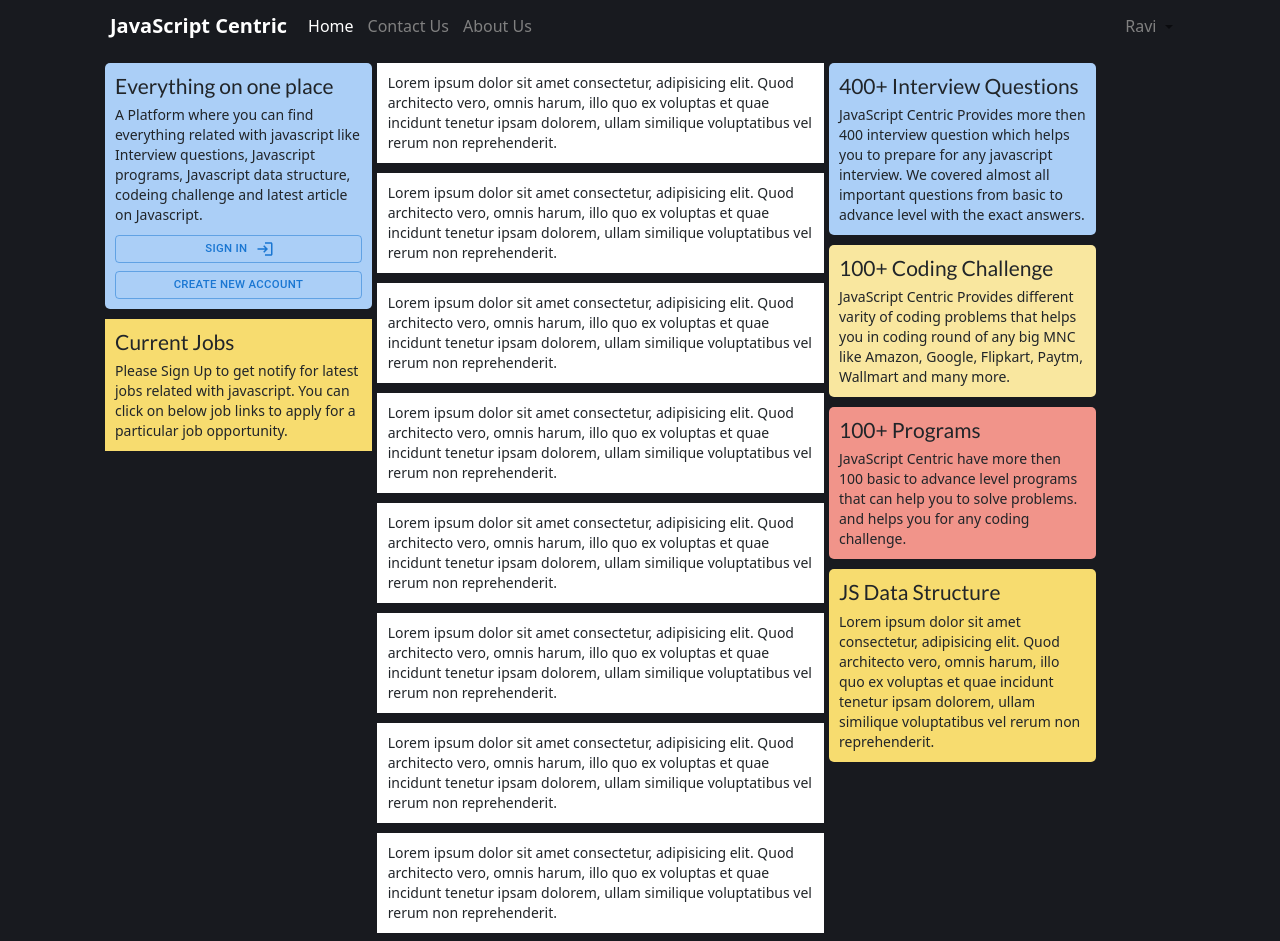
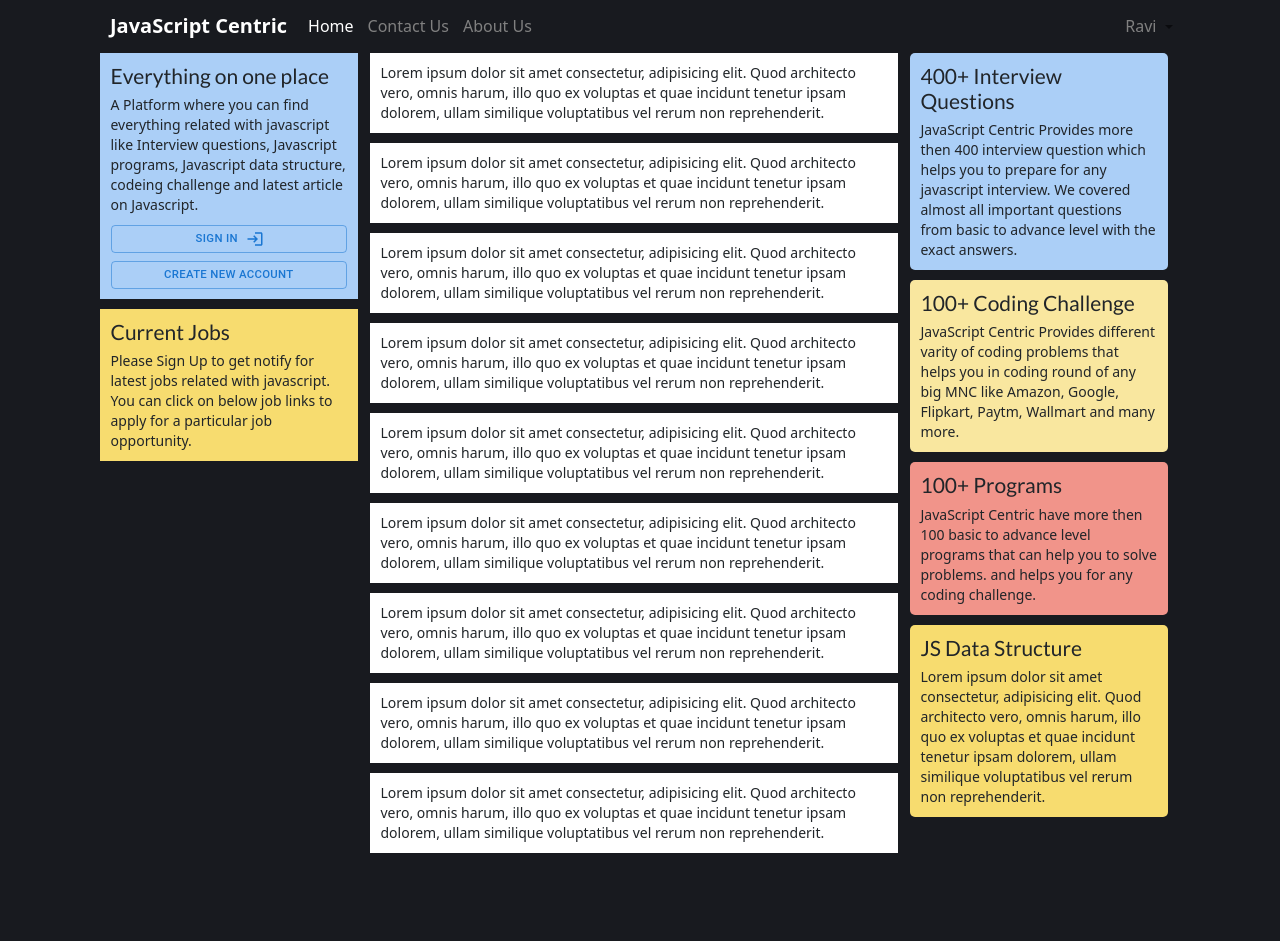
Before and after one commit to ravics09/javascriptcentricReactJS, a React (Create React App) app: page /home in a window 1280 px wide. Shown: the top 941 px of the page. After the commit the page ends 863 px from the top, so only its background shows below. Built offline with nearby package versions, Linux system fonts and the light colour scheme.

Commit message:
Corrected Home page layout

```diff
--- a/src/components/navbar.js
+++ b/src/components/navbar.js
@@ -1,8 +1,7 @@
 import React, { useState, useEffect } from "react";
-import { NavLink, Link, useHistory } from "react-router-dom";
+import { NavLink, useHistory } from "react-router-dom";
 import "bootstrap/dist/css/bootstrap.min.css";
 import NavBarStyle from "./navbar.module.css";
-import { LinkContainer } from "react-router-bootstrap";
 import { Navbar, Nav, NavDropdown } from "react-bootstrap";
 
 const NavBar = () => {
--- a/src/pages/Home/home.jsx
+++ b/src/pages/Home/home.jsx
@@ -5,6 +5,7 @@ import Stack from "@mui/material/Stack";
 import LoginIcon from "@mui/icons-material/Login";
 import "bootstrap/dist/css/bootstrap.min.css";
 import homeStyle from "./home.module.css";
+import { Container, Row, Col } from "react-bootstrap";
 
 const Home = () => {
   const history = useHistory();
@@ -46,24 +47,11 @@ const Home = () => {
   }, []);
 
   return (
-    <div className={homeStyle.container}>
-      <div className="row">
-        <div
-          className="col-md-3"
-          style={{
-            marginTop: 10,
-            marginRight: 5,
-          }}
-        >
-          <div className="row">
-            <div
-              style={{
-                marginBottom: 10,
-                backgroundColor: "#ABCFF7",
-                borderWidth: 1,
-                borderRadius: 5,
-              }}
-            >
+    <Container>
+      <Row>
+        <Col xs={12} md={3}>
+          <Row className={homeStyle.firstColumn}>
+            <Col>
               <div
                 style={{
                   paddingTop: 10,
@@ -78,7 +66,7 @@ const Home = () => {
                   article on Javascript.
                 </p>
               </div>
-              <div style={{ marginBottom: 10 }}>
+              <div style={{ paddingBottom: 10 }}>
                 <Stack gap={1}>
                   <Button
                     size="small"
@@ -99,15 +87,14 @@ const Home = () => {
                   </Button>
                 </Stack>
               </div>
-            </div>
-          </div>
-          <div className="row">
+            </Col>
+          </Row>
+          <Row className={homeStyle.firstSecondColumn}>
+            <Col>
               <div
                 style={{
                   paddingTop: 10,
                   paddingBottom: 10,
-                marginBottom: 10,
-                backgroundColor: "#F7DC6F",
                 }}
               >
                 <h4>Current Jobs</h4>
@@ -117,219 +104,171 @@ const Home = () => {
                   particular job opportunity.
                 </p>
               </div>
-          </div>
-        </div>
-
-        <div
-          className="col-md-5"
-          style={{
-            marginTop: 10,
-            marginRight: 5,
-          }}
-        >
-          <div className="row">
+            </Col>
+          </Row>
+        </Col>
+        <Col xs={12} md={6}>
+          <Row className={homeStyle.secondColumn}>
+            <Col>
               <div
                 style={{
-                marginBottom: 10,
                   paddingTop: 10,
                   paddingBottom: 10,
-                backgroundColor: "white",
                 }}
               >
                 <p>
                   Lorem ipsum dolor sit amet consectetur, adipisicing elit. Quod
                   architecto vero, omnis harum, illo quo ex voluptas et quae
-                incidunt tenetur ipsam dolorem, ullam similique voluptatibus vel
-                rerum non reprehenderit.
+                  incidunt tenetur ipsam dolorem, ullam similique voluptatibus
+                  vel rerum non reprehenderit.
                 </p>
               </div>
-          </div>
-          <div className="row">
+            </Col>
+          </Row>
+          <Row className={homeStyle.secondColumn}>
+            <Col>
               <div
                 style={{
-                marginBottom: 10,
                   paddingTop: 10,
                   paddingBottom: 10,
-                backgroundColor: "white",
                 }}
               >
                 <p>
                   Lorem ipsum dolor sit amet consectetur, adipisicing elit. Quod
                   architecto vero, omnis harum, illo quo ex voluptas et quae
-                incidunt tenetur ipsam dolorem, ullam similique voluptatibus vel
-                rerum non reprehenderit.
+                  incidunt tenetur ipsam dolorem, ullam similique voluptatibus
+                  vel rerum non reprehenderit.
                 </p>
               </div>
-          </div>
-          <div className="row">
+            </Col>
+          </Row>
+          <Row className={homeStyle.secondColumn}>
+            <Col>
               <div
                 style={{
-                marginBottom: 10,
                   paddingTop: 10,
                   paddingBottom: 10,
-                backgroundColor: "white",
                 }}
               >
                 <p>
                   Lorem ipsum dolor sit amet consectetur, adipisicing elit. Quod
                   architecto vero, omnis harum, illo quo ex voluptas et quae
-                incidunt tenetur ipsam dolorem, ullam similique voluptatibus vel
-                rerum non reprehenderit.
+                  incidunt tenetur ipsam dolorem, ullam similique voluptatibus
+                  vel rerum non reprehenderit.
                 </p>
               </div>
-          </div>
-          <div className="row">
+            </Col>
+          </Row>
+          <Row className={homeStyle.secondColumn}>
+            <Col>
               <div
                 style={{
-                marginBottom: 10,
                   paddingTop: 10,
                   paddingBottom: 10,
-                backgroundColor: "white",
                 }}
               >
                 <p>
                   Lorem ipsum dolor sit amet consectetur, adipisicing elit. Quod
                   architecto vero, omnis harum, illo quo ex voluptas et quae
-                incidunt tenetur ipsam dolorem, ullam similique voluptatibus vel
-                rerum non reprehenderit.
+                  incidunt tenetur ipsam dolorem, ullam similique voluptatibus
+                  vel rerum non reprehenderit.
                 </p>
               </div>
-          </div>
-          <div className="row">
+            </Col>
+          </Row>
+          <Row className={homeStyle.secondColumn}>
+            <Col>
               <div
                 style={{
-                marginBottom: 10,
                   paddingTop: 10,
                   paddingBottom: 10,
-                backgroundColor: "white",
                 }}
               >
                 <p>
                   Lorem ipsum dolor sit amet consectetur, adipisicing elit. Quod
                   architecto vero, omnis harum, illo quo ex voluptas et quae
-                incidunt tenetur ipsam dolorem, ullam similique voluptatibus vel
-                rerum non reprehenderit.
+                  incidunt tenetur ipsam dolorem, ullam similique voluptatibus
+                  vel rerum non reprehenderit.
                 </p>
               </div>
-          </div>
-          <div className="row">
+            </Col>
+          </Row>
+          <Row className={homeStyle.secondColumn}>
+            <Col>
               <div
                 style={{
-                marginBottom: 10,
                   paddingTop: 10,
                   paddingBottom: 10,
-                backgroundColor: "white",
                 }}
               >
                 <p>
                   Lorem ipsum dolor sit amet consectetur, adipisicing elit. Quod
                   architecto vero, omnis harum, illo quo ex voluptas et quae
-                incidunt tenetur ipsam dolorem, ullam similique voluptatibus vel
-                rerum non reprehenderit.
+                  incidunt tenetur ipsam dolorem, ullam similique voluptatibus
+                  vel rerum non reprehenderit.
                 </p>
               </div>
-          </div>
-          <div className="row">
+            </Col>
+          </Row>
+          <Row className={homeStyle.secondColumn}>
+            <Col>
               <div
                 style={{
-                marginBottom: 10,
                   paddingTop: 10,
                   paddingBottom: 10,
-                backgroundColor: "white",
                 }}
               >
                 <p>
                   Lorem ipsum dolor sit amet consectetur, adipisicing elit. Quod
                   architecto vero, omnis harum, illo quo ex voluptas et quae
-                incidunt tenetur ipsam dolorem, ullam similique voluptatibus vel
-                rerum non reprehenderit.
+                  incidunt tenetur ipsam dolorem, ullam similique voluptatibus
+                  vel rerum non reprehenderit.
                 </p>
               </div>
-          </div>
-          <div className="row">
+            </Col>
+          </Row>
+          <Row className={homeStyle.secondColumn}>
+            <Col>
               <div
                 style={{
-                marginBottom: 10,
                   paddingTop: 10,
                   paddingBottom: 10,
-                backgroundColor: "white",
                 }}
               >
                 <p>
                   Lorem ipsum dolor sit amet consectetur, adipisicing elit. Quod
                   architecto vero, omnis harum, illo quo ex voluptas et quae
-                incidunt tenetur ipsam dolorem, ullam similique voluptatibus vel
-                rerum non reprehenderit.
+                  incidunt tenetur ipsam dolorem, ullam similique voluptatibus
+                  vel rerum non reprehenderit.
                 </p>
               </div>
-          </div>
-          <div className="row">
+            </Col>
+          </Row>
+          <Row className={homeStyle.secondColumn}>
+            <Col>
               <div
                 style={{
-                marginBottom: 10,
                   paddingTop: 10,
                   paddingBottom: 10,
-                backgroundColor: "white",
                 }}
               >
                 <p>
                   Lorem ipsum dolor sit amet consectetur, adipisicing elit. Quod
                   architecto vero, omnis harum, illo quo ex voluptas et quae
-                incidunt tenetur ipsam dolorem, ullam similique voluptatibus vel
-                rerum non reprehenderit.
+                  incidunt tenetur ipsam dolorem, ullam similique voluptatibus
+                  vel rerum non reprehenderit.
                 </p>
               </div>
-          </div>
-          <div className="row">
+            </Col>
+          </Row>
+        </Col>
+        <Col xs={12} md={3}>
+          <Row className={homeStyle.interviewSection}>
+            <Col>
               <div
                 style={{
-                marginBottom: 10,
                   paddingTop: 10,
                   paddingBottom: 10,
-                backgroundColor: "white",
-              }}
-            >
-              <p>
-                Lorem ipsum dolor sit amet consectetur, adipisicing elit. Quod
-                architecto vero, omnis harum, illo quo ex voluptas et quae
-                incidunt tenetur ipsam dolorem, ullam similique voluptatibus vel
-                rerum non reprehenderit.
-              </p>
-            </div>
-          </div>
-          <div className="row">
-            <div
-              style={{
-                marginBottom: 10,
-                paddingTop: 10,
-                paddingBottom: 10,
-                backgroundColor: "white",
-              }}
-            >
-              <p>
-                Lorem ipsum dolor sit amet consectetur, adipisicing elit. Quod
-                architecto vero, omnis harum, illo quo ex voluptas et quae
-                incidunt tenetur ipsam dolorem, ullam similique voluptatibus vel
-                rerum non reprehenderit.
-              </p>
-            </div>
-          </div>
-        </div>
-        <div
-          className="col-md-3"
-          style={{
-            marginTop: 10,
-          }}
-        >
-          <div className="row">
-            <div
-              style={{
-                marginBottom: 10,
-                paddingTop: 10,
-                paddingBottom: 10,
-                backgroundColor: "#ABCFF7",
-                borderWidth: 1,
-                borderRadius: 5,
                   cursor: "pointer",
                 }}
                 onClick={openInterviewQuestion}
@@ -342,37 +281,33 @@ const Home = () => {
                   level with the exact answers.
                 </p>
               </div>
-          </div>
-          <div className="row">
+            </Col>
+          </Row>
+          <Row className={homeStyle.codingSection}>
+            <Col>
               <div
                 style={{
-                marginBottom: 10,
                   paddingTop: 10,
                   paddingBottom: 10,
-                backgroundColor: "#F9E79F",
-                borderWidth: 1,
-                borderRadius: 5,
                   cursor: "pointer",
                 }}
                 onClick={openCodingChallenge}
               >
                 <h4>100+ Coding Challenge</h4>
                 <p>
-                JavaScript Centric Provides different varity of coding problems
-                that helps you in coding round of any big MNC like Amazon,
-                Google, Flipkart, Paytm, Wallmart and many more.
+                  JavaScript Centric Provides different varity of coding
+                  problems that helps you in coding round of any big MNC like
+                  Amazon, Google, Flipkart, Paytm, Wallmart and many more.
                 </p>
               </div>
-          </div>
-          <div className="row">
+            </Col>
+          </Row>
+          <Row className={homeStyle.programSection}>
+            <Col>
               <div
                 style={{
-                marginBottom: 10,
                   paddingTop: 10,
                   paddingBottom: 10,
-                backgroundColor: "#F1948A",
-                borderWidth: 1,
-                borderRadius: 5,
                   cursor: "pointer",
                 }}
                 onClick={openAllPrograms}
@@ -380,20 +315,18 @@ const Home = () => {
                 <h4>100+ Programs</h4>
                 <p>
                   JavaScript Centric have more then 100 basic to advance level
-                programs that can help you to solve problems. and helps you for
-                any coding challenge.
+                  programs that can help you to solve problems. and helps you
+                  for any coding challenge.
                 </p>
               </div>
-          </div>
-          <div className="row">
+            </Col>
+          </Row>
+          <Row className={homeStyle.dataStructureSection}>
+            <Col>
               <div
                 style={{
-                marginBottom: 10,
                   paddingTop: 10,
                   paddingBottom: 10,
-                backgroundColor: "#F7DC6F",
-                borderWidth: 1,
-                borderRadius: 5,
                   cursor: "pointer",
                 }}
                 onClick={openDataStructures}
@@ -402,14 +335,15 @@ const Home = () => {
                 <p>
                   Lorem ipsum dolor sit amet consectetur, adipisicing elit. Quod
                   architecto vero, omnis harum, illo quo ex voluptas et quae
-                incidunt tenetur ipsam dolorem, ullam similique voluptatibus vel
-                rerum non reprehenderit.
+                  incidunt tenetur ipsam dolorem, ullam similique voluptatibus
+                  vel rerum non reprehenderit.
                 </p>
               </div>
-          </div>
-        </div>
-      </div>
-    </div>
+            </Col>
+          </Row>
+        </Col>
+      </Row>
+    </Container>
   );
 };
 export default Home;
--- a/src/pages/Home/home.module.css
+++ b/src/pages/Home/home.module.css
@@ -1,5 +1,52 @@
-.container{
-    background-color: #181A1F;
-    padding-left:15px;
-    padding-right: 15px;
+.firstColumn {
+  background-color: #abcff7;
+  margin-right: 2px;
+  margin-bottom: 10px;
 }
+.secondColumn {
+  background-color: white;
+  margin-right: 2px;
+  margin-bottom: 10px;
+}
+.thirdColumn {
+  background-color: #ABCFF7;
+  margin-bottom: 10px;
+  margin-right: 2px;
+}
+.firstFirstColumn {
+  background-color: #abcff7;
+  margin-bottom: 5px;
+}
+.firstSecondColumn {
+  background-color: #F7DC6F;
+  margin-bottom: 10px;
+  margin-right: 2px;
+}
+.interviewSection {
+    background-color: #ABCFF7;
+    margin-bottom: 10px;
+    margin-right: 2px;
+    border-radius: 5px;
+    border-width: 1px;
+}
+.codingSection {
+    background-color: #F9E79F;
+    margin-bottom: 10px;
+    margin-right: 2px;
+    border-radius: 5px;
+    border-width: 1px;
+}
+.programSection {
+    background-color: #F1948A;
+    margin-bottom: 10px;
+    margin-right: 2px;
+    border-radius: 5px;
+    border-width: 1px;
+}
+.dataStructureSection {
+    background-color: #F7DC6F;
+    margin-bottom: 10px;
+    margin-right: 2px;
+    border-radius: 5px;
+    border-width: 1px;
+}
```
Lines whose indentation alone changed are shown as unchanged.
